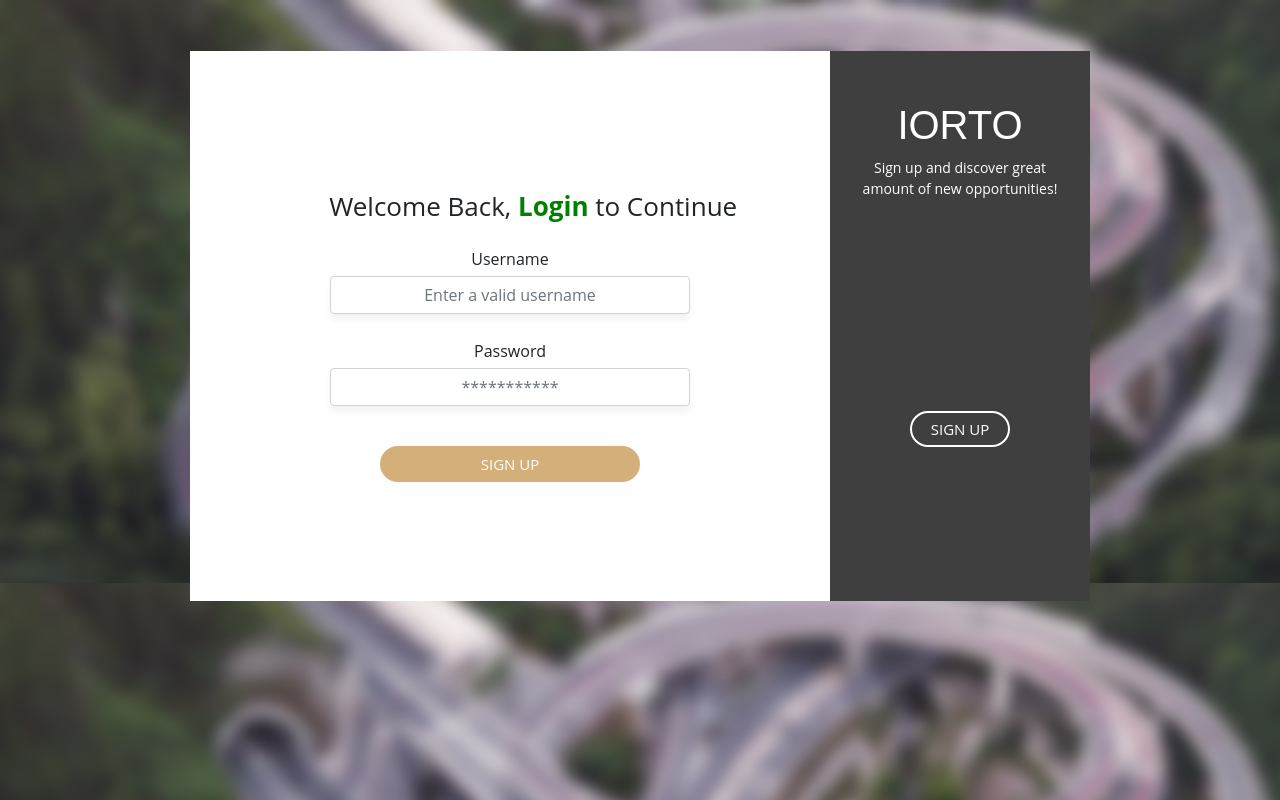
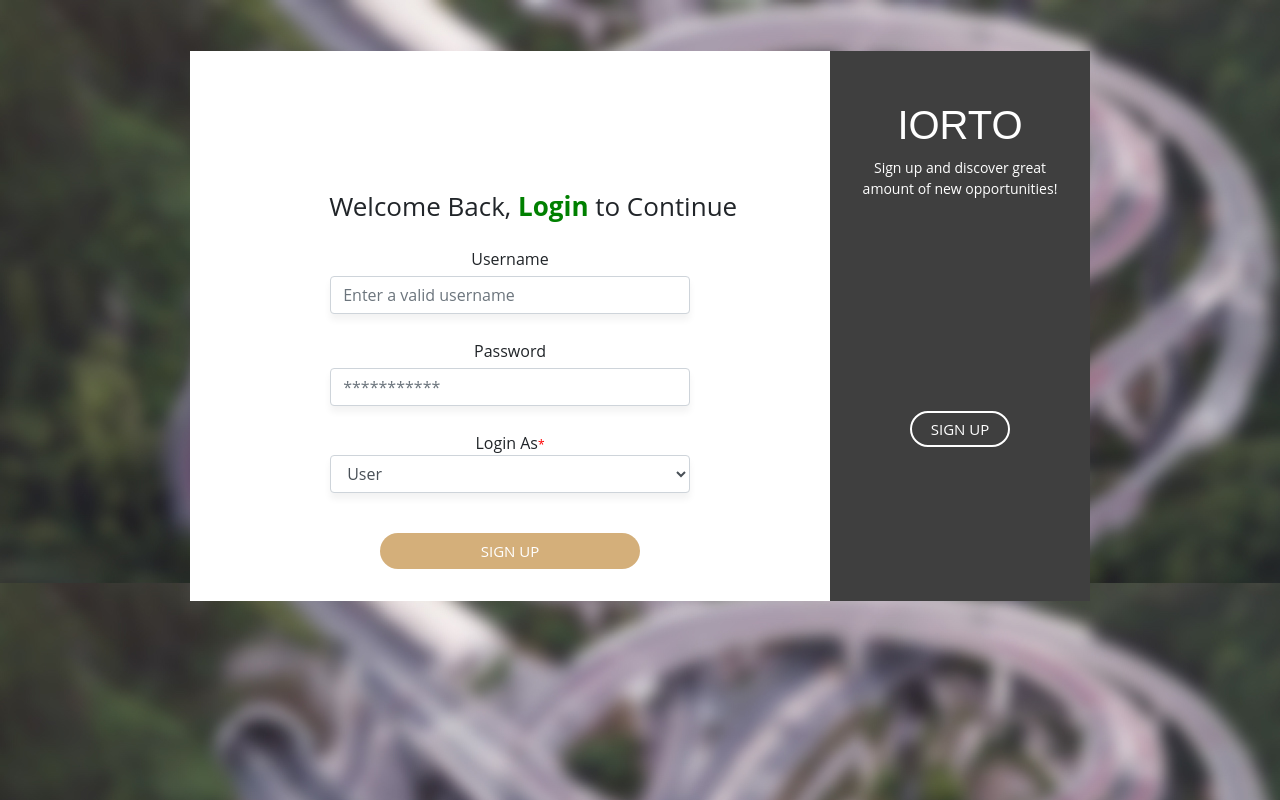
Before and after one commit to SreeshantH1996/IORTO-Backend, a Django app: page / in a window 1280 px wide. Run offline with Django 3.2, Linux system fonts and the light colour scheme; some libraries are stand-ins or nearby versions.

Commit message:
New changes

```diff
--- a/IORTO/urls.py
+++ b/IORTO/urls.py
@@ -1,9 +1,10 @@
 from django.contrib import admin
-from django.urls import path
+from django.urls import path, include
 
 from registration import views
 
 urlpatterns = [
     path('admin/', admin.site.urls),
     path('', views.home, name='home'),
+    path('', include(('registration.urls', 'registration'), namespace='registration'))
 ]
--- a/registration/models.py
+++ b/registration/models.py
@@ -21,6 +21,8 @@ district_choices = [
 
 class Person(models.Model):
     name = models.CharField(max_length=50, null=False, blank=False)
+    address = models.CharField(max_length=50, null=False, blank=False, default="test")
+    age = models.IntegerField(null=False, blank=False, default="1")
     district = models.CharField(choices=district_choices, verbose_name='Order Status', max_length=50)
     username = models.CharField(max_length=50, unique=True, null=False, blank=False)
     password = models.CharField(max_length=50, null=False, blank=False)
--- /dev/null
+++ b/registration/urls.py
@@ -0,0 +1,9 @@
+from django.contrib import admin
+from django.urls import path, include
+
+from registration import views
+
+urlpatterns = [
+    path('user_registration/', views.user_registration, name='user_registration'),
+    path('user_login/', views.user_login, name='user_login'),
+]
--- a/registration/views.py
+++ b/registration/views.py
@@ -1,8 +1,30 @@
-from django.shortcuts import render
-
+from django.shortcuts import render, redirect
 
 # Create your views here.
+from registration.models import Person
 
 
 def home(request):
     return render(request, 'index.html')
+
+
+def user_login(request):
+    try:
+        return render(request, 'index.html')
+    except Exception as e:
+        print(f"error - {e}")
+
+
+def user_registration(request):
+    if request.method == 'POST':
+        data = request.POST
+        print(data.get("name"))
+        Person.objects.create(
+            name=data.get("name"),
+            address=data.get("address"),
+            age=data.get("age"),
+            district=data.get("district"),
+            username=data.get("username"),
+            password=data.get("password")
+        )
+        return redirect("home")
--- a/static/CSS/index.css
+++ b/static/CSS/index.css
@@ -267,6 +267,7 @@ input {
 
 .form-control{
   /* border: None !important; */
+  text-align: left;
   border-bottom: 1px sold black;
   box-shadow: 0 0px 0px 0 rgb(0 0 0 / 1%), 0 6px 7px 0 rgb(0 0 0 / 5%);
 }
--- a/templates/index.html
+++ b/templates/index.html
@@ -1,20 +1,29 @@
 {% extends "header.html" %}
+{% load  staticfiles %}
 {% block body %}
 <div class="cont">
   <!-- SIGN IN START -->
   <div class="form sign-in">
-    <form>
+    <form action="{% url 'registration:user_login' %}" enctype="multipart/form-data" method="POST" id="user_registrationfrom">{% csrf_token %}
       <h2 style="margin-left: 4%;margin-bottom: 2%; ">Welcome Back, <b style="color: green;">Login</b> to Continue</h2>
       <div class="signup_form">
         <div class="form-group">
           <label>Username</label>
-          <input type="text" class="form-control"  placeholder="Enter a valid username">
+          <input type="text" class="form-control"  placeholder="Enter a valid username" required>
         </div>
         <div class="form-group">
           <label>Password</label>
-          <input type="password" class="form-control"  placeholder="***********">
+          <input type="password" class="form-control"  placeholder="***********" required>
         </div>
-        <button type="button" class="submit">Sign Up</button>
+        <div class="form-group">
+          <label for="exampleFormControlSelect1">Login As<span style="color:red">*</span></label>
+          <select name="district" class="form-control" id="exampleFormControlSelect1" required>
+            <option value="user">User</option>
+            <option value="rtoofficer">RTO Officer</option>
+            <option value="admin">Admin</option>
+          </select>
+        </div>
+        <button type="submit" class="submit">Sign Up</button>
       </div>
     </form>
   </div>
@@ -56,19 +65,23 @@
         </button>
       </div>
       <div class="modal-body">
-        <form>
+        <form action="{% url 'registration:user_registration' %}" enctype="multipart/form-data" method="POST" id="user_registrationfrom">{% csrf_token %}
           <div class="signup_form">
             <div class="form-group">
-              <label>Name</label>
-              <input type="email" class="form-control"  placeholder="Enter you name">
+              <label>Name<span style="color:red">*</span></label>
+              <input name="name" type="text" class="form-control"  placeholder="Enter you name" required>
             </div>
-            <!-- <div class="form-group">
-              <label for="exampleFormControlInput1">Email address</label>
-              <input type="email" class="form-control" id="exampleFormControlInput1" placeholder="name@example.com">
-            </div> -->
             <div class="form-group">
-              <label for="exampleFormControlSelect1">District</label>
-              <select class="form-control" id="exampleFormControlSelect1">
+              <label>Address<span style="color:red">*</span></label>
+              <input name="address" type="text" class="form-control"  placeholder="Enter you address" required>
+            </div>
+            <div class="form-group">
+              <label>Age<span style="color:red">*</span></label>
+              <input name="age" type="number" class="form-control"  placeholder="Enter you age" required>
+            </div>
+            <div class="form-group">
+              <label for="exampleFormControlSelect1">District<span style="color:red">*</span></label>
+              <select name="district" class="form-control" id="exampleFormControlSelect1" required>
                 <option value="">Select and option</option>
                 <option value="Alappuzha">Alappuzha</option>
                 <option value="Ernakulam">Ernakulam</option>
@@ -87,18 +100,21 @@
               </select>
             </div>
             <div class="form-group">
-              <label>Username</label>
-              <input type="text" class="form-control"  placeholder="Enter a valid username">
+              <label>Username<span style="color:red">*</span></label>
+              <input name="username" type="text" class="form-control"  placeholder="Enter a valid username" required>
             </div>
             <div class="form-group">
-              <label>Password</label>
-              <input type="password" class="form-control"  placeholder="***********">
+              <label>Password<span style="color:red">*</span></label>
+              <input name="password" type="password" class="form-control"  placeholder="***********" required>
             </div>
-            <div class="form-group">
-              <label>Reneter the password</label>
-              <input type="password" class="form-control"  placeholder="***********">
-            </div>
-            <button type="button" class="submit">Sign Up</button>
+            <!-- <div class="form-group">
+              <label>Enter the password<span style="color:red">*</span></label>
+              <input name="re-password" type="password" class="form-control"  placeholder="***********" required>
+            </div> -->
+            <!-- <div class="form-group" style="margin-left: 12%;display: None;" id="error_message">
+              <b>All fields marked as <span style="color:red">*</span> are required</b>
+            </div> -->
+            <button type="submit"class="submit">Sign Up</button>
           </div>
         </form>
       </div>
```
Also changed, not shown: templates/header.html (+8 -6 lines), static/Scripts/index.js (line endings or trailing spaces).
